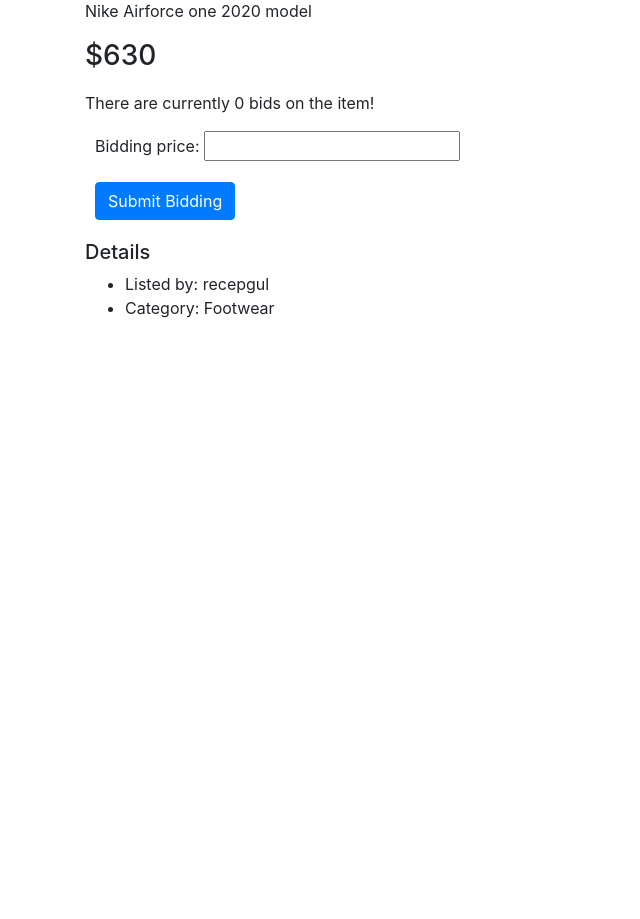
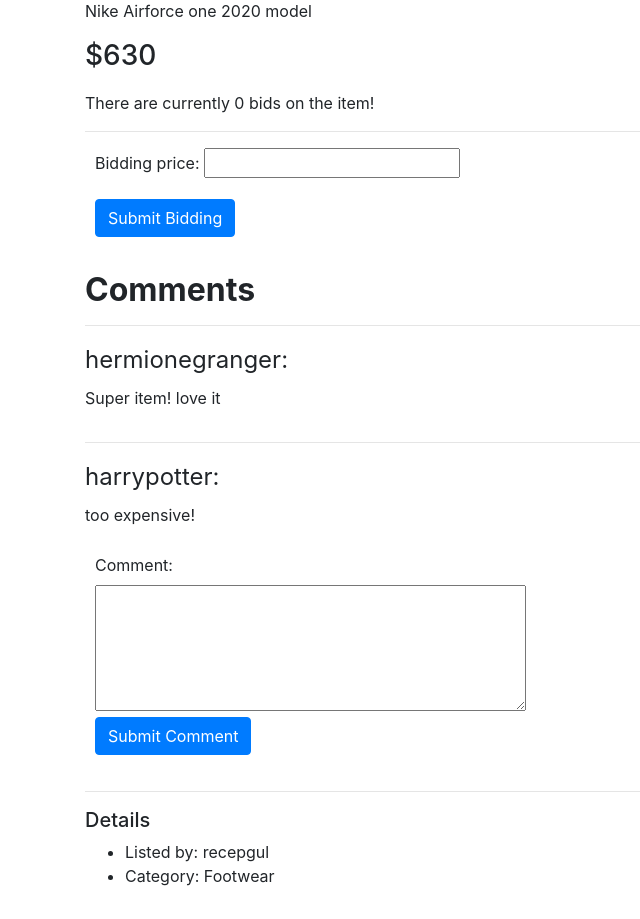
Before and after one commit to recepgul82/commerce, a Django app: page /2/2 in a window 1280 px wide. Shown: the part 951-1870 px from the top of the page, without its empty margins (0-640 px from the left). Before the commit the page ends 1269 px from the top, so only its background shows below. Run offline with Django 3.2, Linux system fonts and the light colour scheme; a user stored in the database is signed in; data comes from the database, SQL or seed files in the repository; both versions use the stored data as it was after the commit; some libraries are stand-ins or nearby versions.

Commit message:
comments added

```diff
--- a/auctions/forms.py
+++ b/auctions/forms.py
@@ -1,5 +1,5 @@
 from django import forms
-from .models import AuctionListing, Bid
+from .models import AuctionListing, Bid, Comment
 
 
 class ListingForm(forms.ModelForm):
@@ -7,7 +7,7 @@
     class Meta:
         model = AuctionListing
         fields = "__all__"
-        exclude = ["creator", "date"]
+        exclude = ["creator", "date", "watchlist", "status", "winner", "max_price"]
 
 
 class BiddingForm(forms.ModelForm):
--- a/auctions/models.py
+++ b/auctions/models.py
@@ -26,6 +26,8 @@
     date = models.DateTimeField(default=datetime.now)
     watchlist = models.ManyToManyField(User, blank=True, related_name="watchlist_items")
     status = models.BooleanField(default=True)
+    winner = models.ForeignKey(User, on_delete=models.CASCADE, blank= True, null = True, related_name="bid_winners")
+    max_price = models.IntegerField(null=True, blank=True)
 
     def __str__(self):
         return f"{self.listing_name}"
--- a/auctions/templates/auctions/layout.html
+++ b/auctions/templates/auctions/layout.html
@@ -24,9 +24,13 @@
                 <li class="nav-item">
                     <a class="nav-link" href="{% url 'create_listing' %}">Create Listing</a>
                 </li>
+                <li class="nav-items">
+                    <a class="nav-link" href="{% url 'watchlist' user.id %}">Watchlist</a>
+                </li>
                 <li class="nav-item">
                     <a class="nav-link" href="{% url 'logout' %}">Log Out</a>
                 </li>
+
             {% else %}
                 <li class="nav-item">
                     <a class="nav-link" href="{% url 'login' %}">Log In</a>
--- a/auctions/templates/auctions/listing.html
+++ b/auctions/templates/auctions/listing.html
@@ -28,17 +28,51 @@
 {% if user.id != None %}
 <div class="container">
     {% if user.id != listing.creator.id %}
-        {% if message %}
+        {% if listing.winner.id == user.id %}
+            <p>Congratulations! You won the auction for {{ listing.max_price }} $</p>
+        {% elif message %}
             <p>{{ message }}</p>
         {% endif %}
+
+
+        {% if listing.status == True %}
+        <hr>
             <form method="POST">
                 {% csrf_token %}
                 {{ bidding_form.as_p }}
                 <input type="submit" class="btn btn-primary" value="Submit Bidding">
             </form>
+        {% endif %}
+
+        {% if comments %}
+            <br>
+            <h2><strong>Comments</strong></h2>
+            {% for comment in comments %}
+                <hr>
+                <fieldset id="comments">
+                    <legend>{{ comment.commentor }}:</legend>
+                    <p>{{ comment.comment_text }}</p>
+                </fieldset>
+            {% endfor %}
 
         {% else %}
+            <hr>
+            <fieldset>
+                <h2><strong>Comments</strong></h2>
+                <p>Be the first one to comment!</p>
+            </fieldset>
+        {% endif %}
 
+        {% if listing.status == True %}
+            <form method="POST" id="comment_form">
+                {% csrf_token %}
+                <label for="comment">Comment: </label><br>
+                <textarea id="comment" name="comment" cols="40", rows="5" form="comment_form"></textarea><br>
+                <input type="submit" class="btn btn-primary" value="Submit Comment">
+            </form>
+        {% endif %}
+
+    {% else %}
         {% if listing.status == True %}
             <p>{{ message }}</p>
             <form method="POST">
@@ -49,14 +83,34 @@
             </form>
         {% else %}
             <p>{{ message }}</p>
+            <p>{{ listing.winner }} won the auction for {{ listing.max_price }} $</p>
         {% endif %}
 
+        {% if comments %}
+            <br>
+            <h2><strong>Comments</strong></h2>
+            <br>
+            {% for comment in comments %}
+                <fieldset id="comments">
+                    <legend>{{ comment.commentor }}:</legend>
+                    <p>{{ comment.comment_text }}</p>
+                </fieldset>
+            {% endfor %}
+
+        {% else %}
+            <hr>
+            <fieldset>
+                <h2><strong>Comments</strong></h2>
+                <p>There are currently no comments!</p>
+            </fieldset>
+        {% endif %}
     {% endif %}
 </div>
 {% endif %}
 
 
 <div class="container">
+    <hr>
     <h5>Details</h5>
     <ul>
         <li>Listed by: {{ listing.creator }}</li>
--- a/auctions/urls.py
+++ b/auctions/urls.py
@@ -9,4 +9,5 @@
     path("register", views.register, name="register"),
     path("createlisting", views.create_listing, name="create_listing"),
     path("<int:listing_id>/<str:user_id>", views.listing, name="listing"),
+    path("watchlist/<str:user_id>", views.watchlist, name="watchlist")
 ]
--- a/auctions/views.py
+++ b/auctions/views.py
@@ -8,12 +8,13 @@
 from .forms import ListingForm, BiddingForm
 from django.db.models import Max
 
-from .models import User, AuctionListing, Category, Bid
+from .models import User, AuctionListing, Category, Bid, Comment
 
 
 def index(request):
     return render(request, "auctions/index.html", {
-        "active_listing": AuctionListing.objects.filter(status__exact = True)
+        #"active_listing": AuctionListing.objects.filter(status__exact = True)
+        "active_listing": AuctionListing.objects.all()
     })
 
 
@@ -106,7 +107,10 @@
     number_of_bids = len(listing.bids_on_item.all())
 
     if listing.status != True:
-        message = "Auction Closed!"
+        if listing.winner != user_id:
+            message = "Auction Closed!"
+        else:
+            message = "Congratulations! You won the auction"
     else:
         message = f"There are currently {number_of_bids} bids on the item!"
 
@@ -131,38 +135,65 @@
             return bidding(request, user_id, listing_id, watchlist, listing, user, number_of_bids)
 
         elif request.method == "POST" and request.POST.get("closed"):
-            return close_auction(request, listing_id, user_id, listing, watchlist, number_of_bids)
+            return close_auction(request, listing_id, user_id, listing, watchlist, message)
+
+        elif request.method == "POST" and request.POST.get("comment"):
+            return post_comment(request, user_id, listing_id)
 
         else:
+            comments = AuctionListing.objects.get(pk=listing_id).comments.all()
+            print(listing_id)
+            print(comments)
             bidding_form = BiddingForm()
             return render(request, "auctions/listing.html", {
                 "watchlist": watchlist,
                 "listing": listing,
                 "bidding_form": bidding_form,
                 "message": message,
+                "comments": comments,
             })
 
+
 @login_required()
-def close_auction(request, listing_id, user_id, listing, watchlist, number_of_bids):
+def post_comment(request, user_id, listing_id):
+    text = request.POST.get("comment")
+    print(text)
+
+    comment = Comment(comment_item=AuctionListing.objects.get(pk=listing_id), commentor=User.objects.get(pk=user_id), comment_text=text)
+    comment.save()
+
+    return HttpResponseRedirect(reverse("listing", kwargs={
+            'listing_id': listing_id,
+            'user_id': user_id,
+            }))
+
+
+@login_required()
+def close_auction(request, listing_id, user_id, listing, watchlist, message):
     print((request.POST.get("closed")))
     closed = request.POST.get("closed")
 
     if closed == "True":
         listing.status = False
-        listing.save()
         message = "Auction Closed"
 
-        # find the max bid
-        # find the owner of that bid
-        # put a notification for the winning user
-
+        # find the max amount on a bid
+        bid = AuctionListing.objects.get(id=listing_id)
+        bids = bid.bids_on_item.all()
+        max = bids.all().aggregate(Max("bidding_price"))
+        listing.max_price = max["bidding_price__max"]
+        # find the max bid object
+        max_bid = bids.get(bidding_price = listing.max_price)
+        # update winner on the listing
+        listing.winner = max_bid.bidder
+        listing.save()
 
     return render(request, "auctions/listing.html", {
         "watchlist": watchlist,
         "listing": listing,
-        "message": f"There are currently {number_of_bids} number of bids on the item!",
+        "message": message,
+        "comments": AuctionListing.objects.get(pk=listing_id).comments.all()
     })
-
 
 
 @login_required()
@@ -206,9 +237,17 @@
             }))
 
     bidding_form = BiddingForm()
+
     return render(request, "auctions/listing.html", {
         "watchlist": watchlist,
         "listing": listing,
         "bidding_form": bidding_form,
-        "message": message
+        "message": message,
     })
+
+
+def watchlist(request, user_id):
+    user = User.objects.get(id=user_id)
+    return render(request, "auctions/watchlist.html", {
+        "listings": user.watchlist_items.all(),
+    })
```
Also changed, not shown: auctions/templates/auctions/watchlist.html (added, +28 -0 lines), auctions/migrations/0019_auctionlisting_winner.py (added), auctions/migrations/0020_alter_auctionlisting_winner.py (added), auctions/migrations/0021_auctionlisting_max_price.py (added), db.sqlite3. Lines whose indentation alone changed are shown as unchanged.
